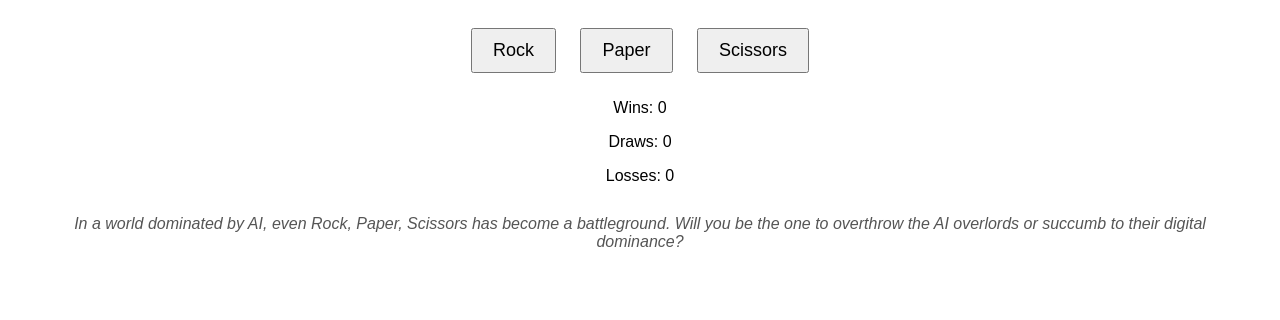
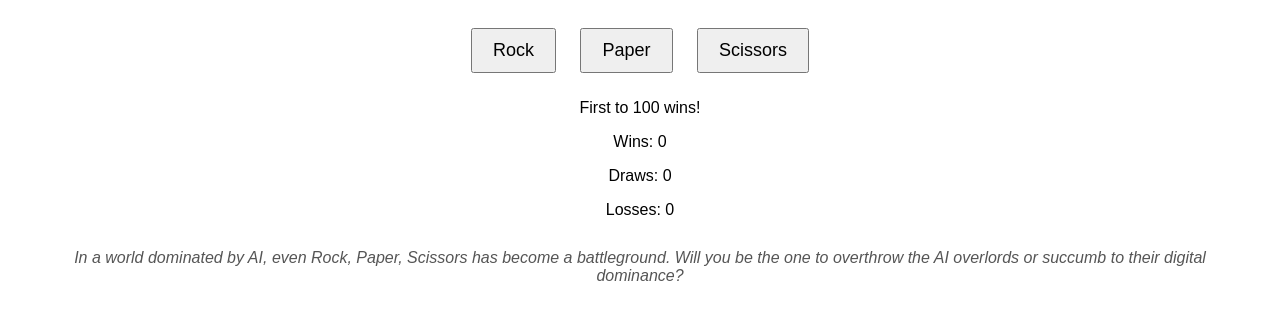
Before and after one commit to FireramaRalphadel/FireramaRalphadel.github.io, a plain HTML site: page index.html in a window 1280 px wide. Shown: the part 90-410 px from the top of the page. Drawn offline with Linux system fonts and the light colour scheme.

Commit message:
added explanation
first to 100 wins

```diff
--- a/index.html
+++ b/index.html
@@ -34,7 +34,7 @@
 <button onclick="playGame(1)">Paper</button>
 <button onclick="playGame(2)">Scissors</button>
 
-<p id="result"></p>
+<p id="result">First to 100 wins!</p>
 <p>Wins: <span id="wins">0</span></p>
 <p>Draws: <span id="draws">0</span></p>
 <p>Losses: <span id="losses">0</span></p>
```
